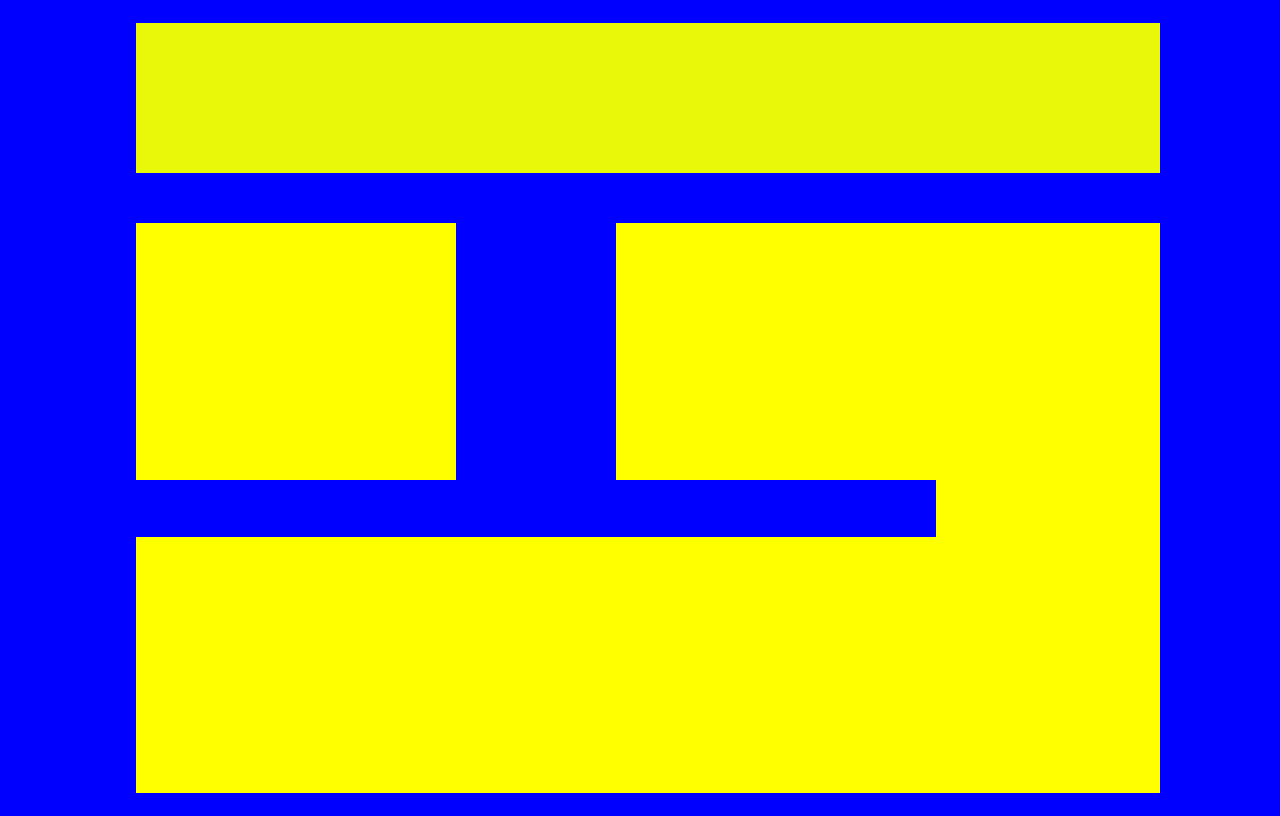
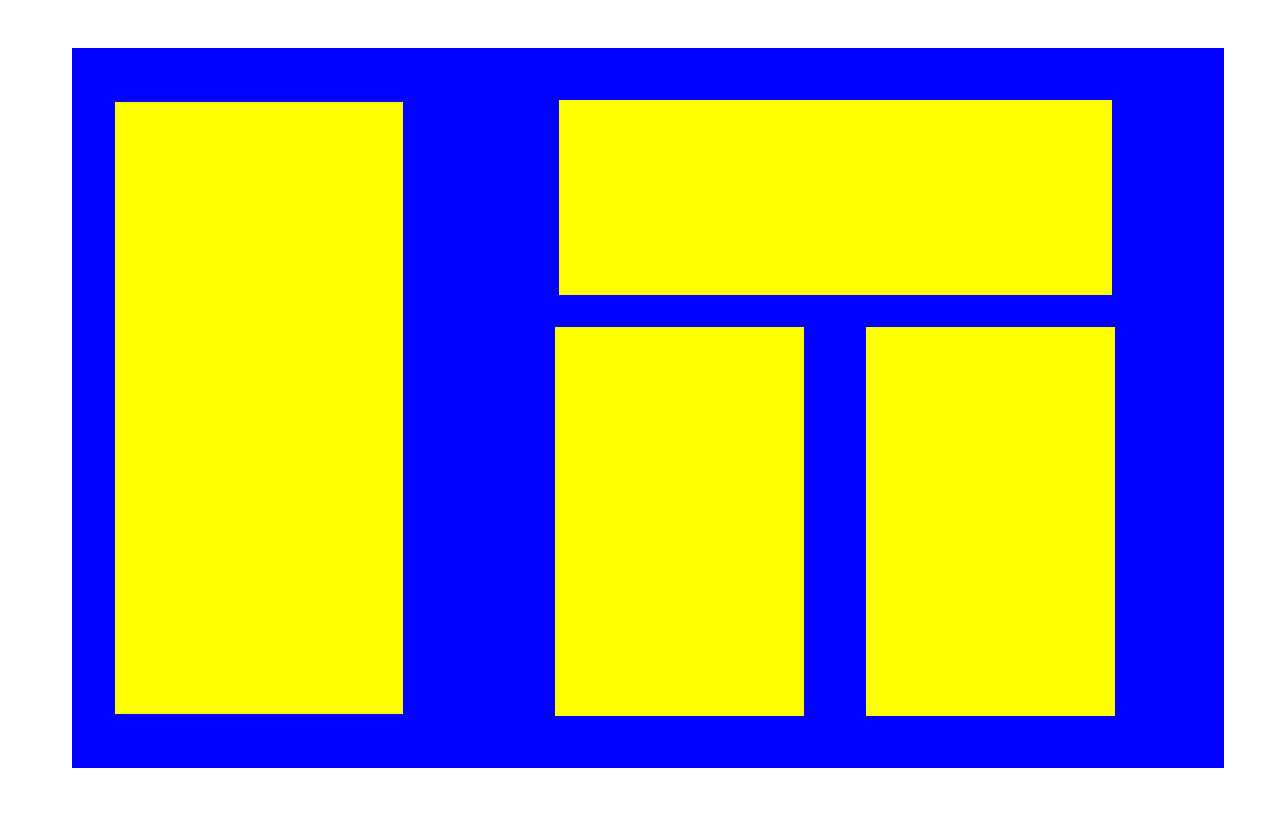
Before and after one commit to OtavioSantanna/aulaLayoutes, a plain HTML site: page layout3/layout3.html in a window 1280 px wide. Drawn offline with Linux system fonts and the light colour scheme.

Commit message:
aula layout

```diff
--- a/index.html
+++ b/layout3/layout3.html
@@ -4,32 +4,23 @@
     <meta charset="UTF-8">
     <meta http-equiv="X-UA-Compatible" content="IE=edge">
     <meta name="viewport" content="width=device-width, initial-scale=1.0">
-    <link rel="stylesheet" href="style.css">
+    <link rel="stylesheet" href="style3.css">
     <title>Document</title>
-
 </head>
 <body>
-    <div class="d2">
+    <div class="d1">
+        <div class="d2"></div>
 
-    </div>
-
-    <div class="d3">
-
-        <div class="d4">
+        <div class="d3">
+            <div class="d4"></div>
 
             <div class="d5">
-                <div class="d7"></div>
-                <div class="d8"></div>
-            </div>
-
-            <div class="d6">
-
+                <div class="d"></div>
+                <div class="d"></div>
             </div>
 
         </div>
 
-        <div class="d9"></div>
-
     </div>
 </body>
 </html>
--- /dev/null
+++ b/layout3/style3.css
@@ -0,0 +1,74 @@
+body
+{
+    width: 100%;
+    height: 100vh;
+    display: flex;
+    flex-direction: column; /* se QUISER uma organização em LINHAS usar "ROW"*/
+    justify-content: space-around;
+    overflow: hidden;
+    justify-items: center;
+    align-content: center;
+    align-items: center;
+}
+.d1
+{
+    width: 90%;
+    height: 90vh;
+    display: flex;
+    flex-direction: row;
+    align-content: center;
+    align-items: center;
+    justify-items: center;
+    justify-content: space-around;
+    background-color: blue;
+}
+.d2
+{
+    width: 25%;
+    height: 85%;
+    display: flex;
+    align-items: center;
+    align-content: center;
+    justify-content: space-around;
+    background-color: yellow;
+}
+.d3
+{
+    width: 60%;
+    height: 90%;
+    display: flex;
+    flex-direction: column;
+    align-items: center;
+    align-content: center;
+    justify-content: space-around;
+}
+.d4
+{
+    width: 80%;
+    height: 30%;
+    display: flex;
+    align-content: center;
+    align-items: center;
+    justify-items: center;
+    justify-content: center;
+    background-color: yellow;
+}
+.d5
+{
+    width: 90%;
+    height: 60%;
+    display: flex;
+    flex-direction: row;
+    align-items: center;
+    align-content: center;
+    justify-content: space-around;
+}
+.d
+{
+    width: 40%;
+    height: 100%;
+    display: flex;
+    align-items: center;
+    align-content: center;
+    background-color: yellow;
+}
--- /dev/null
+++ b/layout5/style5.css
@@ -0,0 +1,87 @@
+body
+{
+    width: 100%;
+    height: 100vh;
+    display: flex;
+    flex-direction: column; /* se QUISER uma organização em LINHAS usar "ROW"*/
+    justify-content: space-around;
+    overflow: hidden;
+    justify-items: center;
+    align-content: center;
+    align-items: center;
+}
+.d1
+{
+    width: 90%;
+    height: 90vh;
+    display: flex;
+    flex-direction: row;
+    align-content: center;
+    align-items: center;
+    justify-items: center;
+    justify-content: space-around;
+    background-color: blue;
+}
+.d2
+{
+    width: 50%;
+    height: 90% ;
+    display: flex;
+    flex-direction: column;
+    justify-content: space-around;
+    align-content: center;
+    align-items: center;
+    justify-items: center;
+
+    /*background-color: red;*/
+}
+.d2_1
+{
+    width: 100%;
+    height: 30%;
+    display: flex;
+    flex-direction: row;
+    justify-content: space-around;
+    align-content: center;
+    align-items: center;
+    justify-items: center;
+
+    /*background-color: purple;*/
+}
+.d
+{
+    width: 40%;
+    height: 100%;
+    display: flex;
+    flex-direction: row;
+    justify-content: space-around;
+    align-content: center;
+    align-items: center;
+    justify-items: center;
+
+    background-color: yellow;
+}
+.d2_2
+{
+    width: 90%;
+    height: 50%;
+    display: flex;
+    justify-content: space-around;
+    align-content: center;
+    align-items: center;
+    justify-items: center;
+    background-color: yellow;
+}
+
+.d4
+{
+    width: 30%;
+    height: 90%;
+    display: flex;
+    flex-direction: column;
+    justify-content: space-around;
+    align-content: center;
+    align-items: center;
+    justify-items: center;
+    background-color: yellow;
+}
```
Also changed, not shown: layout1/layout1.html (added, +35 -0 lines), layout5/layout5.html (added, +24 -0 lines), layout1/style1.css (renamed from style.css).
